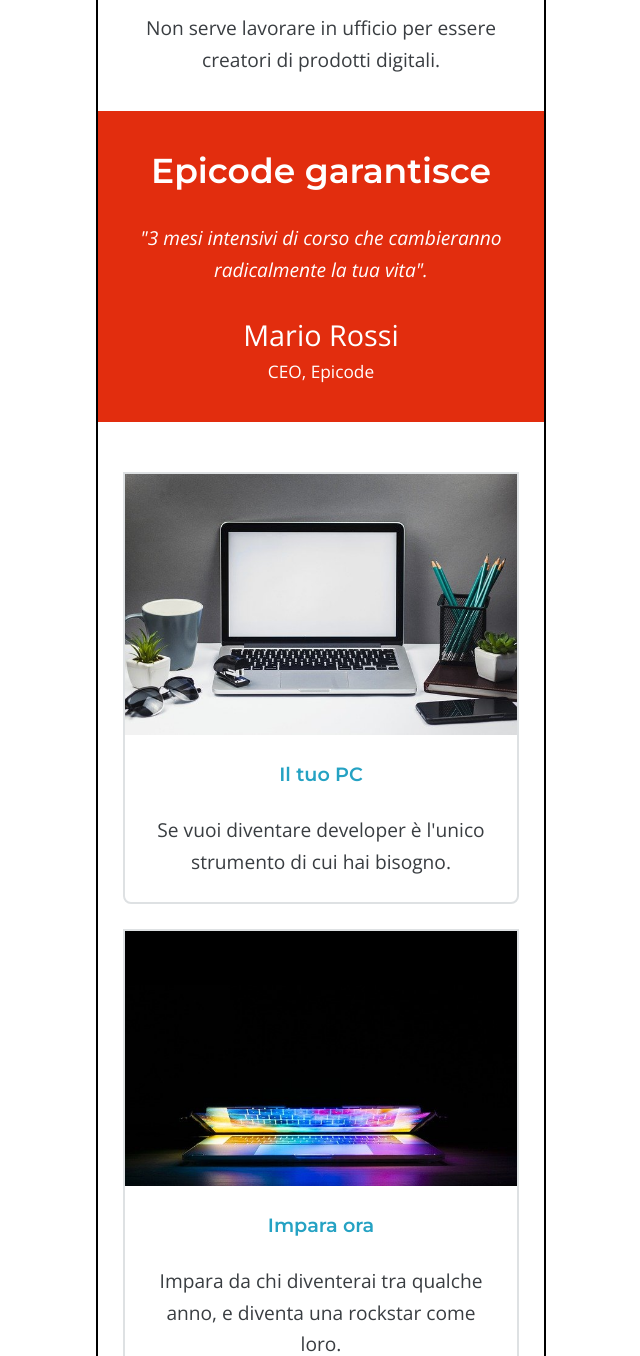
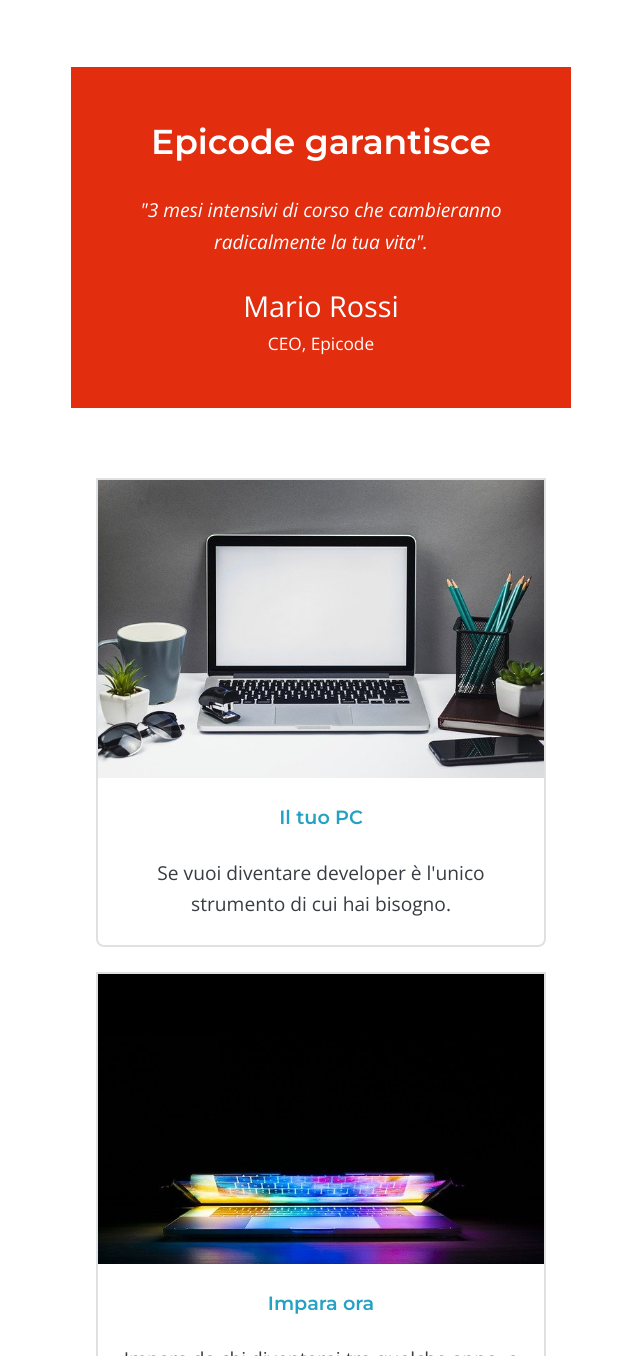
Before and after one commit to Dade1991/U1-W1-D5-Davide-Braghi-TEST, a plain HTML site: page Mobile/index-mobile.html in a window 1280 px wide. Shown: the part 1444-2800 px from the top of the page, without its empty margins (319-959 px from the left). Drawn offline with nearby package versions, Linux system fonts and the light colour scheme.

Commit message:
Other updates

```diff
--- a/Mobile/asset/css/style-mobile.css
+++ b/Mobile/asset/css/style-mobile.css
@@ -9,12 +9,12 @@
   font-size: 1.2em;
   line-height: 1.65;
   color: #393d41;
-  width: 450px;
+  min-width: 450px;
+  max-width: 500px;
   height: 100%;
   margin-left: auto;
   margin-right: auto;
   box-sizing: border-box;
-  border: 2px solid black;
 }
 
 h1,
@@ -54,6 +54,10 @@
   align-items: center;
   margin-top: 35px;
   margin-bottom: 35px;
+}
+
+body {
+  width: 100%;
 }
 
 #header-logo {
@@ -100,7 +104,7 @@
 }
 
 #section-1 {
-  margin-bottom: 35px;
+  margin-bottom: 70px;
 }
 
 #section-1 h3,
@@ -124,7 +128,7 @@
 }
 
 #section-2 h2 {
-  padding-top: 35px;
+  padding-top: 50px;
 }
 
 #section-2-quote {
@@ -138,11 +142,12 @@
 
 #section-2-quote-author-pos {
   font-size: 0.9em;
-  padding-bottom: 35px;
+  padding-bottom: 50px;
 }
 
 #section-3 {
-  margin-top: 50px;
+  margin-top: 70px;
+  margin-bottom: 100px;
 }
 
 #section-3 img {
@@ -170,7 +175,7 @@
   text-align: center;
   color: white;
   background-color: #25a2c3;
-  padding: 35px 25px 35px 25px;
+  padding: 50px 25px 50px 25px;
 }
 
 footer h2 {
```
